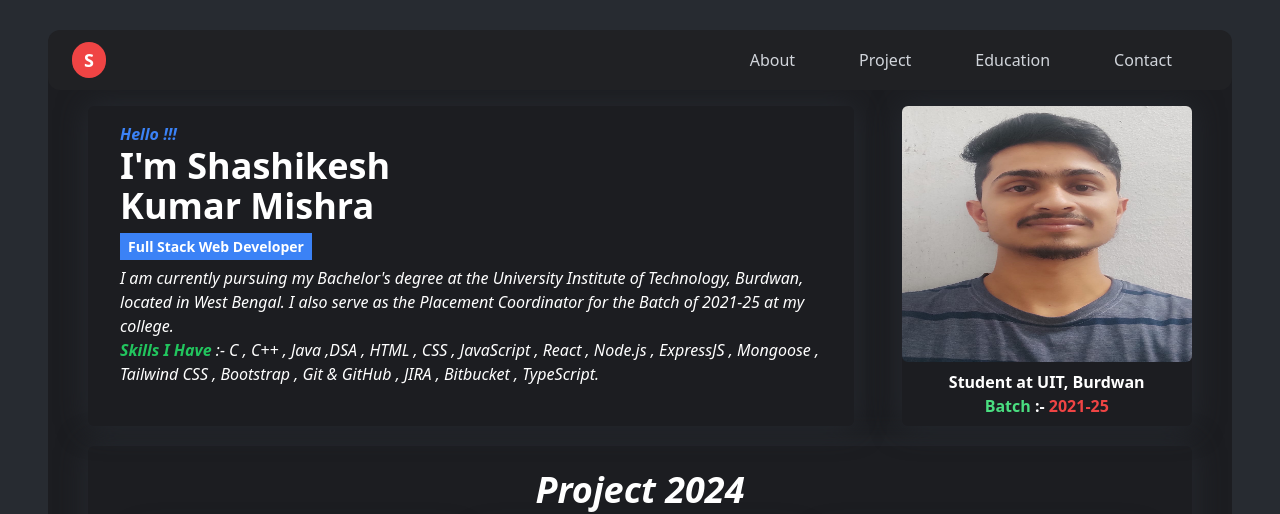
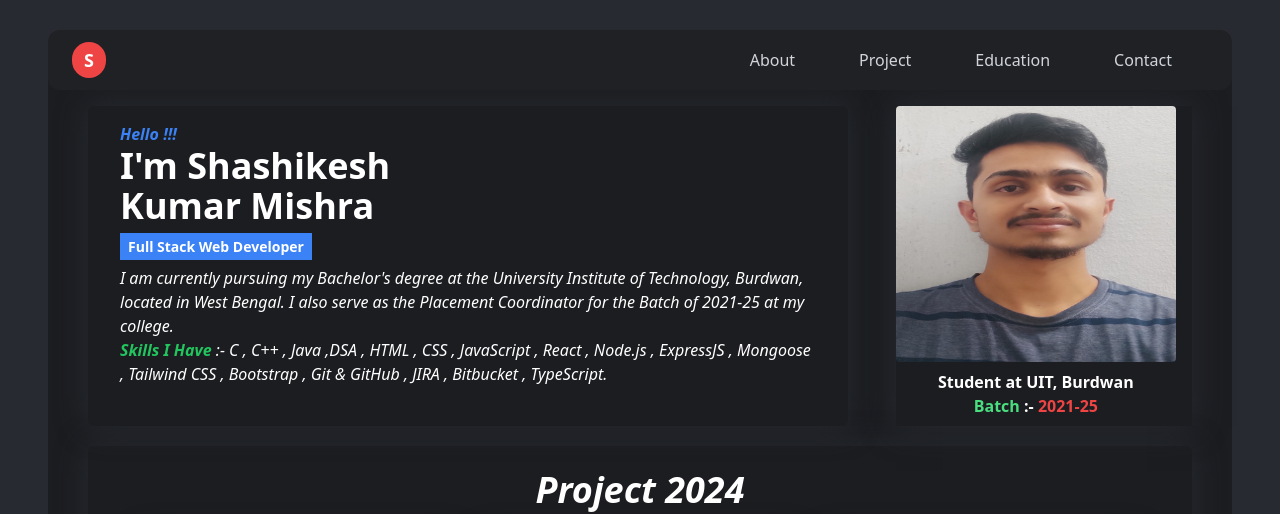
Before and after one commit to shashikesh203/Portfolio-2024, a plain HTML site: page index.html in a window 1280 px wide. Shown: the top 514 px of the page. Drawn offline with nearby package versions, Linux system fonts and the light colour scheme.

Commit message:
image decoration

```diff
--- a/index.html
+++ b/index.html
@@ -69,11 +69,11 @@
                 JIRA , Bitbucket , TypeScript.
               </p>
             </div>
-            <div class="text-center mx-2 pb-2 ps-3 sm:ps-0 sm:bg-[#1c1d21] box rounded-md  sm:w-1/2 sm:pb-2 sm:mx-10 sm:pt-0">
+            <div class="text-center pb-2 px-4 sm:ps-0 sm:bg-[#1c1d21] box   sm:w-1/2 sm:pb-2 sm:mx-10 sm:pt-0">
               <img
                src="/shashiImage.jpg"
                alt="not found"
-               class="rounded-md px-2 pt-2 w-96 h-64 sm:h-64 sm:w-96 sm:px-0 sm:pt-0 sm:rounded-md"
+               class="rounded-[10%] sm:rounded  pt-2 w-96  h-64 sm:h-64 sm:w-96 sm:px-0 sm:pt-0 "
              />
              <p class="font-bold pt-2">Student at UIT, Burdwan</p>
               <p class="font-bold">
```
